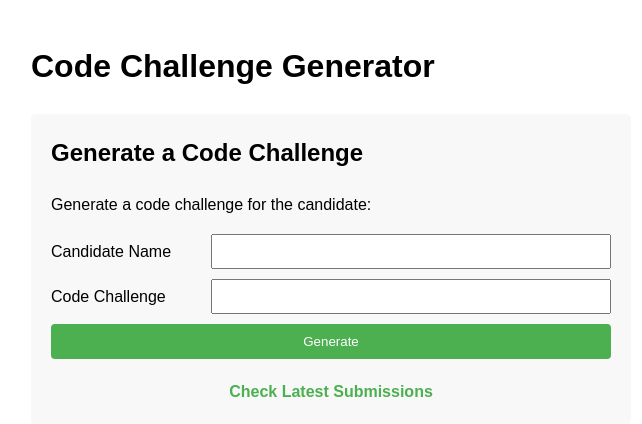
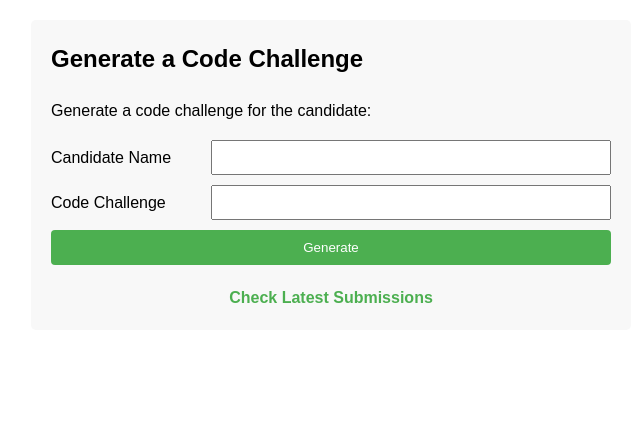
Before and after one commit to CoinBR/code_challenge_setup, a Flask app: page / in a window 1280 px wide. Shown: the top 424 px of the page, without its empty margins (309-951 px from the left). Run offline with Flask 3, Linux system fonts and the light colour scheme; parts of the project's set-up code (start-up, migrations or seed data) failed here and were passed over.

Commit message:
Simplify landing page layout

```diff
--- a/app/templates/landing.html
+++ b/app/templates/landing.html
@@ -66,8 +66,6 @@
     </style>
 </head>
 <body>
-    <h1>Code Challenge Generator</h1>
-
     <div class="challenge-box">
         <h2>Generate a Code Challenge</h2>
         <p>Generate a code challenge for the candidate:</p>
```
